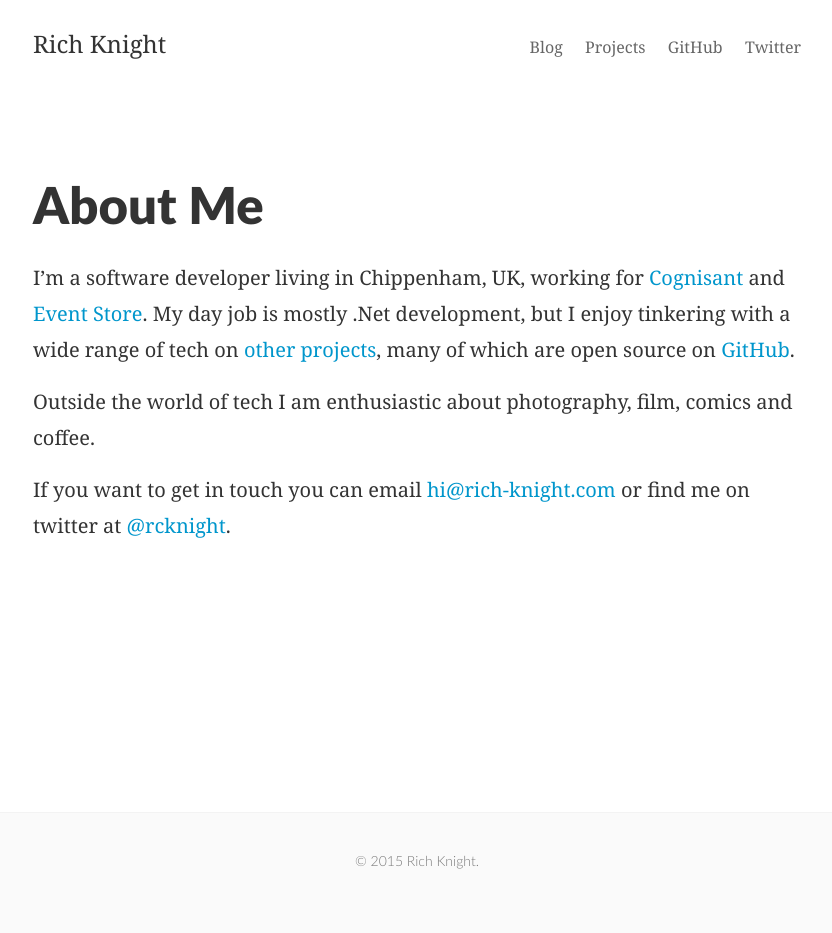
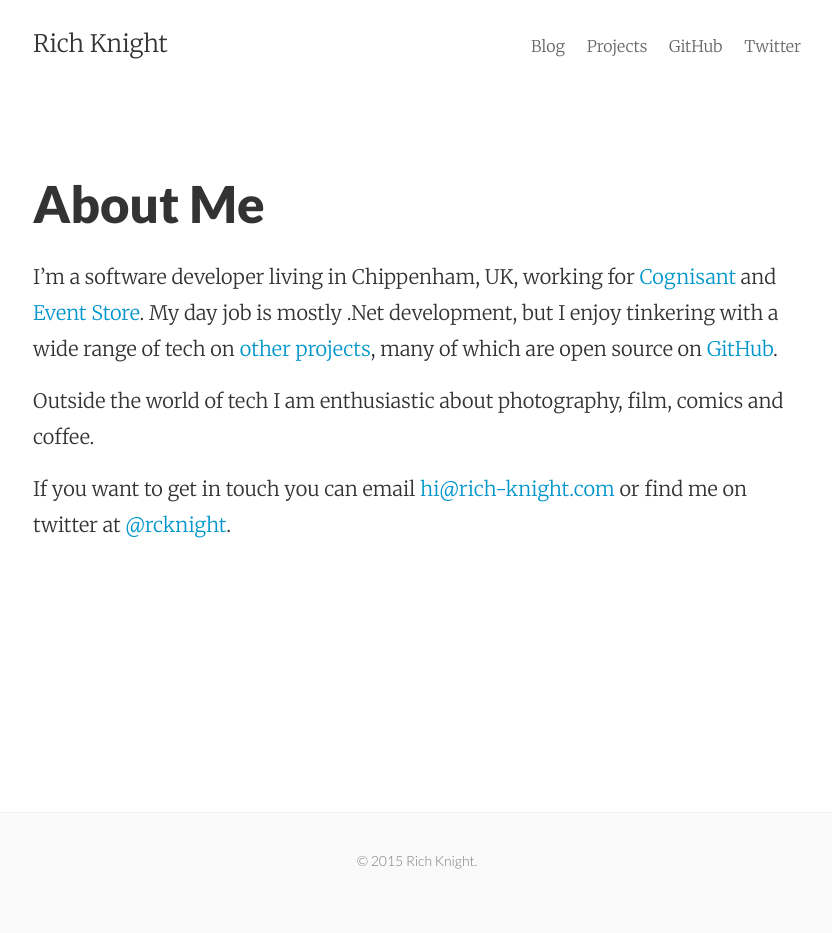
Before and after one commit to rcknight/rich-knight.com, a Jekyll site: the page built from index.md, in a window 1280 px wide. Shown: the whole page, without its empty margins (223-1055 px from the left). Built offline with Jekyll 4.4.1, drawn with Linux system fonts in a browser that asks for light colours; some web fonts are replaced; Markdown is read by kramdown in place of the engine named in the settings.

Commit message:
fixed webfonts

```diff
--- a/_includes/footer.html
+++ b/_includes/footer.html
@@ -20,3 +20,8 @@ ga('send', 'pageview');
 
 </script>
 {% endif %}
+
+<style type="text/css">
+@import "//fonts.googleapis.com/css?family=Merriweather:900,900italic,300,300italic";
+@import "//fonts.googleapis.com/css?family=Lato:900,300";
+</style>
--- a/_includes/head.scss
+++ b/_includes/head.scss
@@ -1,6 +1,5 @@
 @charset "utf-8";
 
 @import "basscss";
-@import "fonts";
 @import "main";
 @import "my";
```
